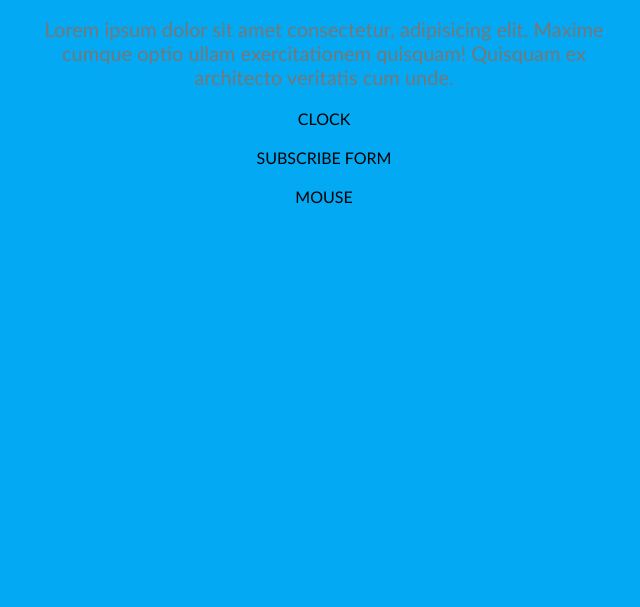
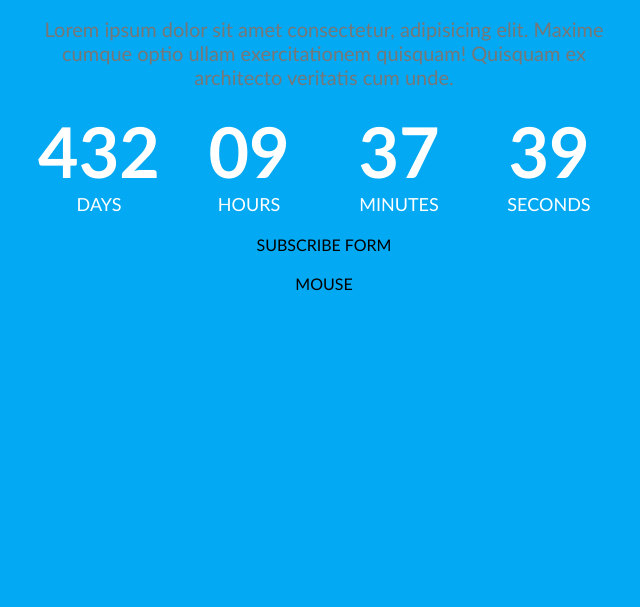
Before and after one commit to hillagvar/11-coming-soon, a website: page index.html in a window 1280 px wide. Shown: the part 193-800 px from the top of the page, without its empty margins (316-956 px from the left). Drawn offline with Linux system fonts and the light colour scheme.

Commit message:
clock desktop style #5

```diff
--- a/css/components/clock.css
+++ b/css/components/clock.css
@@ -0,0 +1,19 @@
+.clock {
+    display: flex;
+    width: 100%;
+    color: var(--color-light);
+    text-transform: uppercase;
+    font-size: 18px;
+
+}
+
+.clock > .time {
+    display: flex;
+    flex-direction: column;
+    width: 25%;
+}
+
+.clock > .time > .value {
+    font-size: 70px;
+    font-weight: bold;
+}
--- a/index.html
+++ b/index.html
@@ -15,7 +15,22 @@
             <h1 class="main-title">Coming soon</h1>
             <p class="main-description">Lorem ipsum dolor sit amet consectetur, adipisicing elit. Maxime cumque optio ullam exercitationem quisquam! Quisquam ex architecto veritatis cum unde.</p>
             <div class="clock">
-                CLOCK
+                <div class="time">
+                    <div class="value">432</div>
+                    <div class="label">Days</div>
+                </div>
+                <div class="time">
+                    <div class="value">09</div>
+                    <div class="label">Hours</div>
+                </div>
+                <div class="time">
+                    <div class="value">37</div>
+                    <div class="label">Minutes</div>
+                </div>
+                <div class="time">
+                    <div class="value">39</div>
+                    <div class="label">Seconds</div>
+                </div>
             </div>
             <form>
                 SUBSCRIBE FORM
```
